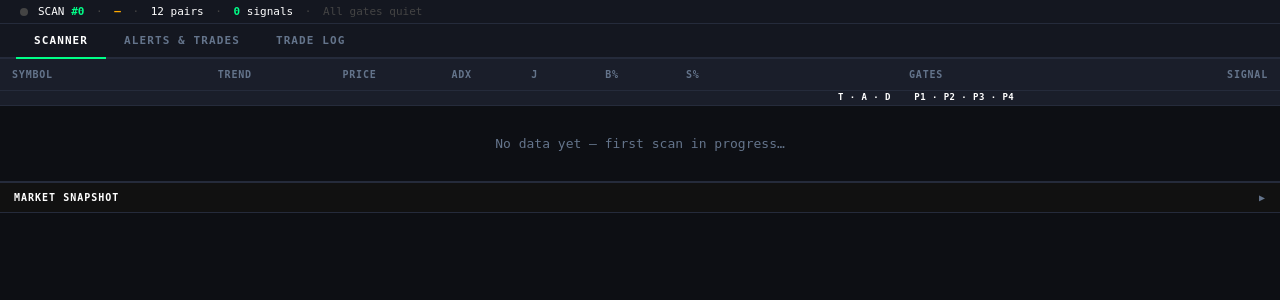
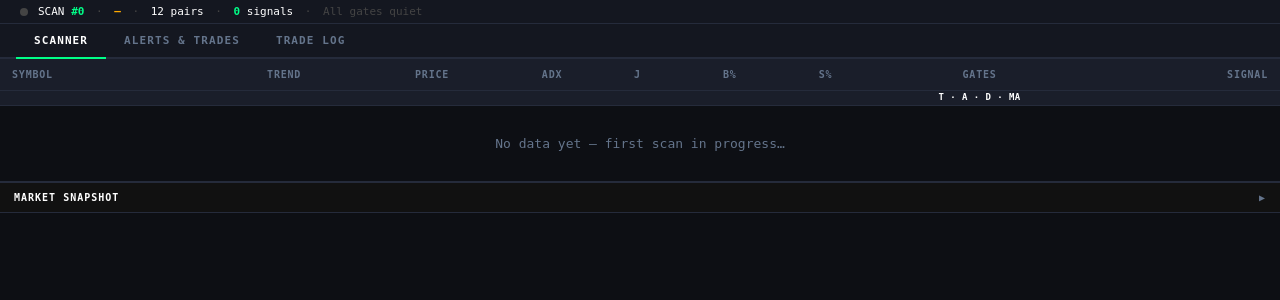
Before and after one commit to krishnanrvijay-afk/trend-scanner-part-deux, a FastAPI app: page / in a window 1280 px wide. Shown: the part 96-396 px from the top of the page. Run offline with FastAPI, Linux system fonts and the light colour scheme; data that the repository does not hold is empty.

Commit message:
reset: clean 4-condition scanner, remove all scoring and complexity, simple pass/fail logic

```diff
--- a/templates/dashboard.html
+++ b/templates/dashboard.html
@@ -829,7 +829,7 @@
         </tr>
         <tr class="gates-subheader">
           <td colspan="7"></td>
-          <td style="text-align:center;font-weight:700;color:#ffffff">T &middot; A &middot; D &nbsp;&nbsp; P1 &middot; P2 &middot; P3 &middot; P4</td>
+          <td style="text-align:center;font-weight:700;color:#ffffff">T &middot; A &middot; D &middot; MA</td>
           <td></td>
         </tr>
       </thead>
```
